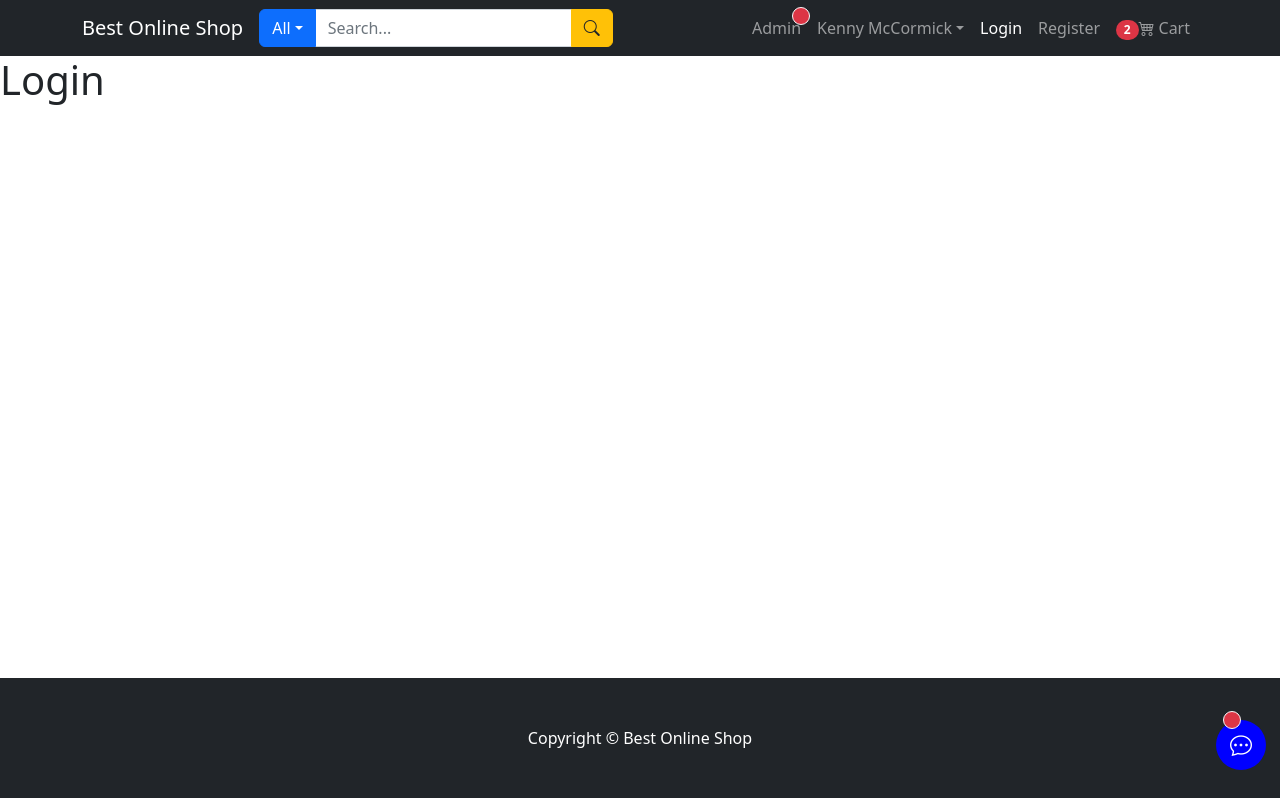
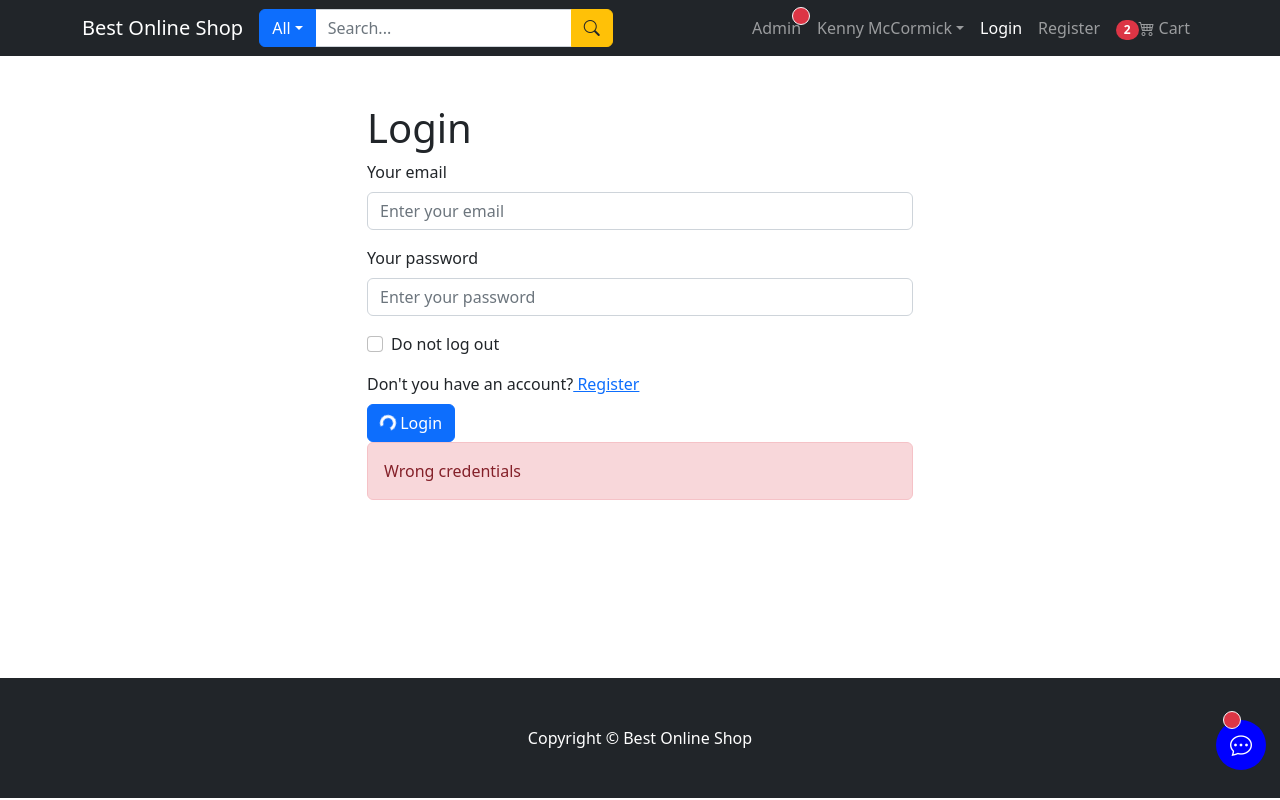
Before and after one commit to JonnyCodr/react-fullstack-ecommerce, a React (Create React App) app in the folder frontend/: page /login in a window 1280 px wide. Built offline with nearby package versions, Linux system fonts and the light colour scheme.

Commit message:
adds layout for login page

```diff
--- a/frontend/src/pages/Login.jsx
+++ b/frontend/src/pages/Login.jsx
@@ -1,10 +1,84 @@
-import React from 'react';
+import {useState} from "react";
+import Container from "react-bootstrap/Container";
+import Row from "react-bootstrap/Row";
+import Col from "react-bootstrap/Col";
+import Button from "react-bootstrap/Button";
+import Form from "react-bootstrap/Form";
+import {Alert, Spinner} from "react-bootstrap";
+import {Link} from "react-router-dom";
 
 const Login = () => {
+
+  const [validated, setValidated] = useState(false)
+
+  const handleSubmit = (event) => {
+    const form = event.currentTarget;
+    if (form.checkValidity() === false) {
+      event.preventDefault();
+      event.stopPropagation();
+    }
+
+    setValidated(true);
+  };
+
+
   return (
-    <div>
-      <h1>Login</h1>
-    </div>
+    <Container>
+      <Row className={'mt-5 justify-content-md-center'}>
+        <Col md={6}>
+          <h1>Login</h1>
+          <Form noValidate validated={validated} onSubmit={handleSubmit}>
+            <Form.Group className={'mb-3'} controlId="FormBasicEmail">
+              <Form.Label>Your email</Form.Label>
+              <Form.Control
+                required
+                type="email"
+                placeholder="Enter your email"
+                name='email'
+              />
+              <Form.Control.Feedback type='invalid'>Please Enter your email</Form.Control.Feedback>
+            </Form.Group>
+            <Form.Group className={'mb-3'} controlId="FormBasicPassword">
+              <Form.Label>Your password</Form.Label>
+              <Form.Control
+                required
+                type="password"
+                placeholder="Enter your password"
+                name='password'
+                minLength={6}
+              />
+              <Form.Control.Feedback type='invalid'>Please Enter a valid password</Form.Control.Feedback>
+            </Form.Group>
+            <Form.Group className={'mb-3'} controlId="FormBasicCheckBox">
+              <Form.Check
+                type="checkbox"
+                name='doNotLogout'
+                label='Do not log out'
+              />
+              <Form.Control.Feedback type='invalid'>Please Enter a valid password</Form.Control.Feedback>
+            </Form.Group>
+
+            <Row className={'pb-2'}>
+              <Col>
+                Don't you have an account?
+                <Link to='/register'> Register </Link>
+              </Col>
+            </Row>
+            <Button variant='primary' type="submit">
+              <Spinner
+                as='span'
+                animation='border'
+                size='sm'
+                role='status'
+                aria-hidden='true'
+              />
+              {' '}Login
+            </Button>
+            <Alert show={true} variant={'danger'}>Wrong credentials</Alert>
+          </Form>
+        </Col>
+      </Row>
+    </Container>
   );
 };
 
--- a/frontend/src/pages/Register.jsx
+++ b/frontend/src/pages/Register.jsx
@@ -4,7 +4,7 @@ import Row from "react-bootstrap/Row";
 import Col from "react-bootstrap/Col";
 import Button from "react-bootstrap/Button";
 import Form from "react-bootstrap/Form";
-import {Alert, InputGroup, Spinner} from "react-bootstrap";
+import {Alert, Spinner} from "react-bootstrap";
 import {Link} from "react-router-dom";
 
 const Register = () => {
```
